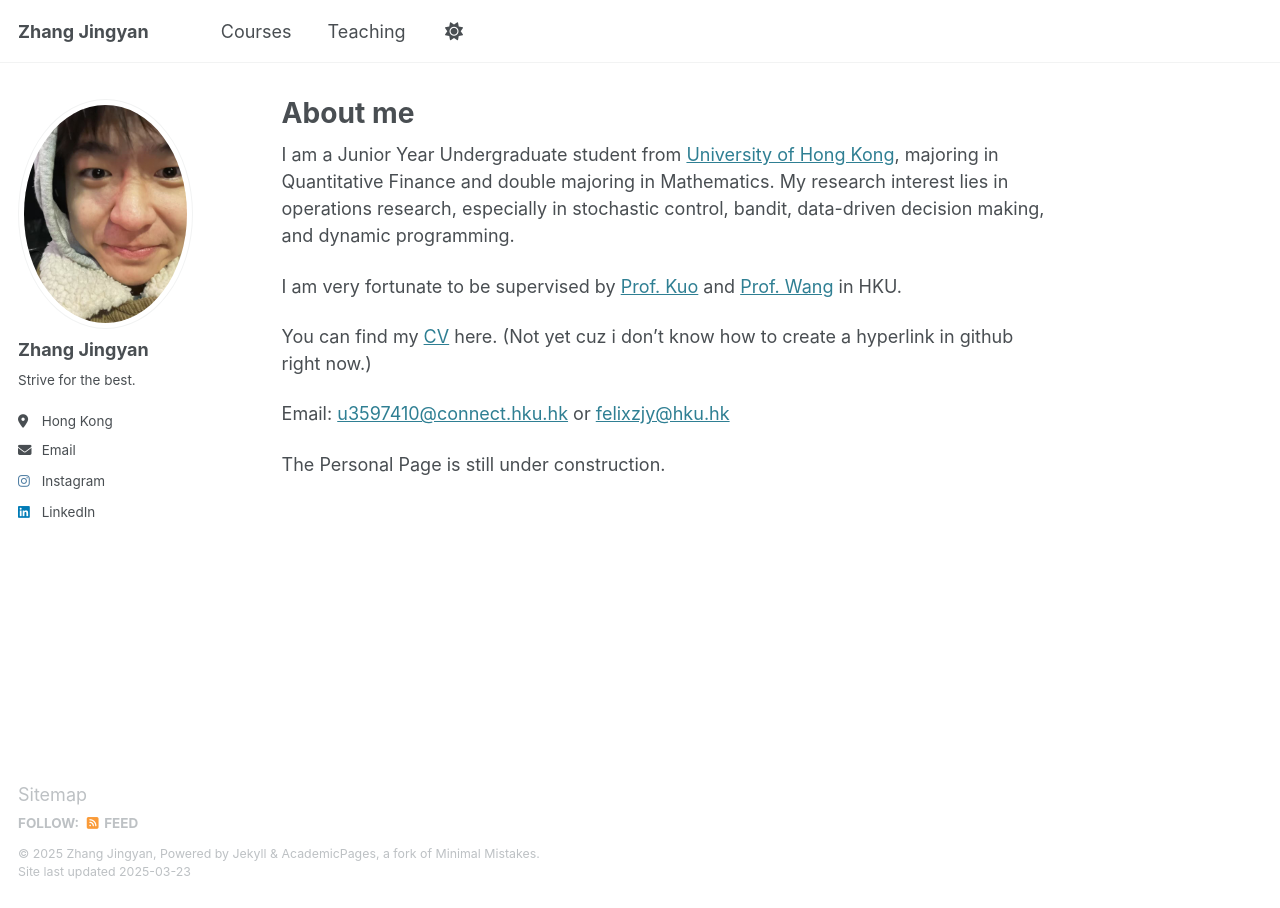
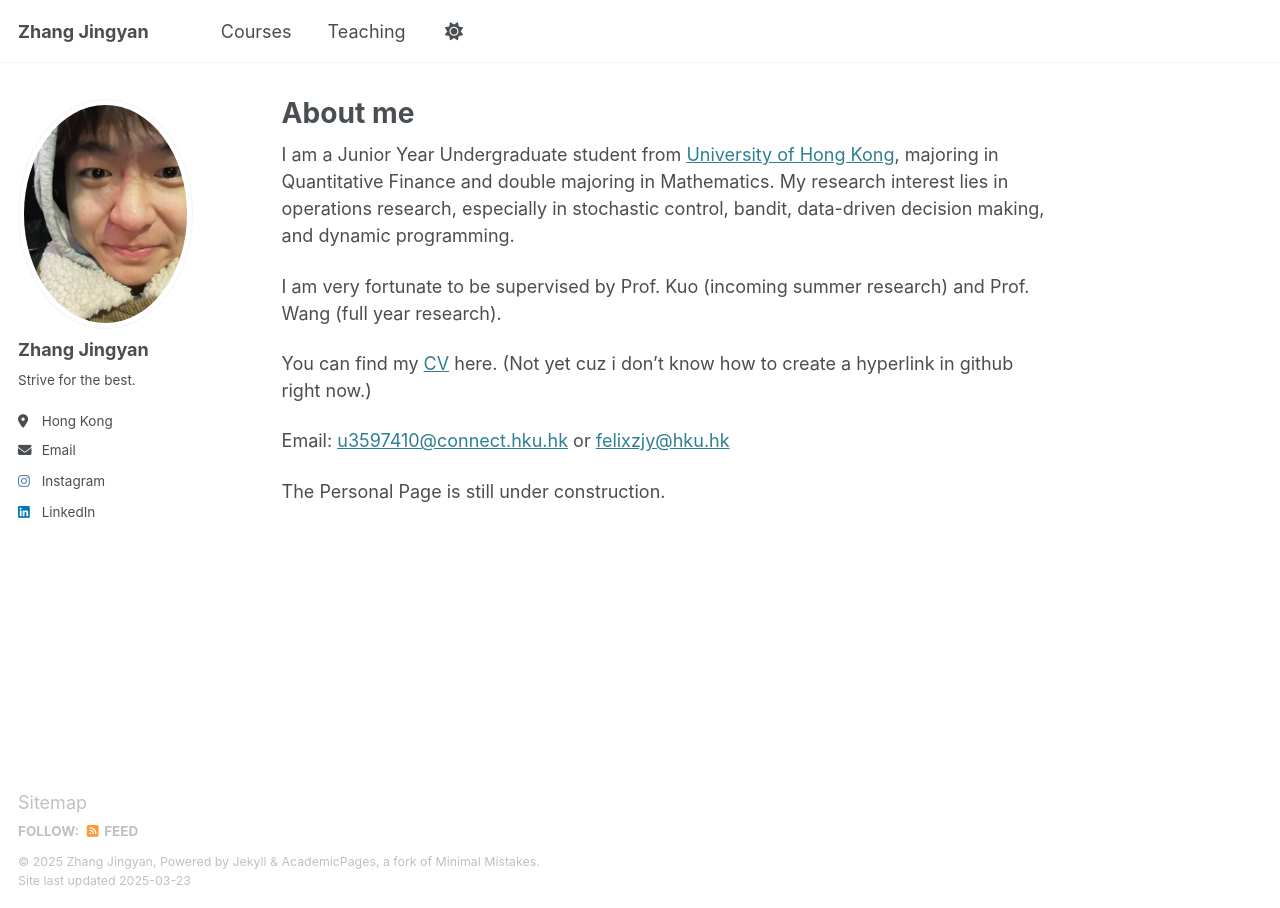
Before and after one commit to zjy-Felix/Felix, a Jekyll site: the page built from _pages/about.md, in a window 1280 px wide. Built offline with Jekyll 4.4.1, drawn with Linux system fonts in a browser that asks for light colours.

Commit message:
Update about.md

```diff
--- a/_pages/about.md
+++ b/_pages/about.md
@@ -9,7 +9,7 @@ redirect_from:
 
 I am a Junior Year Undergraduate student from [University of Hong Kong](https://www.hku.hk/), majoring in Quantitative Finance and double majoring in Mathematics. My research interest lies in operations research, especially in stochastic control, bandit, data-driven decision making, and dynamic programming.
 
-I am very fortunate to be supervised by [Prof. Kuo](https://sites.google.com/site/yonghongkuo/) and [Prof. Wang](http://zhengliwang.net/) in HKU.
+I am very fortunate to be supervised by Prof. Kuo (incoming summer research) and Prof. Wang (full year research).
 
 You can find my [CV](/assets/Zhang_Jingyan_CV.pdf) here. (Not yet cuz i don't know how to create a hyperlink in github right now.)
 
```
